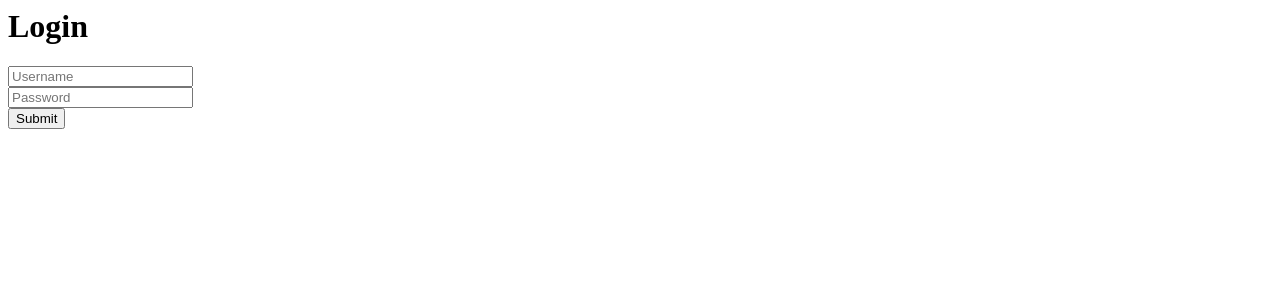
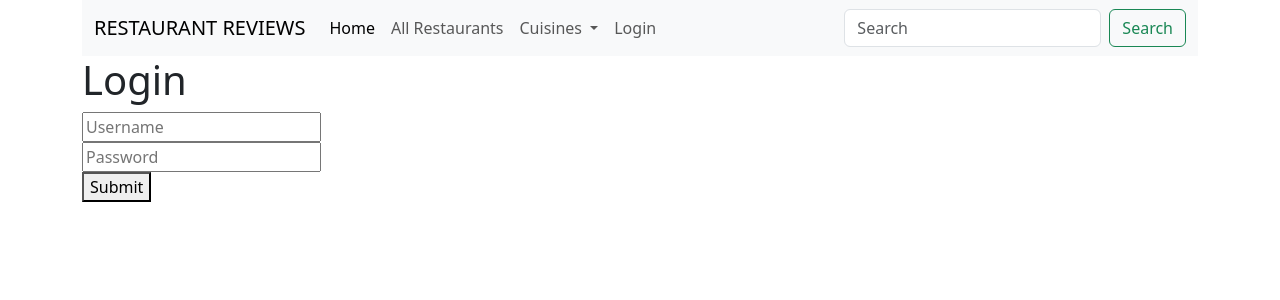
Before and after one commit to gprok-esc-courses/web_nyc_sp_25, a Flask app: page /login in a window 1280 px wide. Shown: the top 300 px of the page. Run offline with Flask 3, Linux system fonts and the light colour scheme; data that the repository does not hold is empty.

Commit message:
login in reviews

```diff
--- a/restaurants/app.py
+++ b/restaurants/app.py
@@ -1,7 +1,17 @@
-from flask import Flask, render_template, request, redirect
+from flask import Flask, render_template, request, redirect, session, jsonify
+from flask_session import Session
 import sqlite3
 
 app = Flask(__name__)
+
+app.config["SESSION_TYPE"] = "filesystem"
+
+Session(app)
+
+def get_all_cuisines():
+    db = get_db_connection()
+    result = db.execute("SELECT * FROM cuisines")
+    return result
 
 def get_db_connection():
     conn = sqlite3.connect('restaurants.db')
@@ -10,37 +20,84 @@
 @app.route('/')
 def home():
     db = get_db_connection()
-    result = db.execute("SELECT * FROM cuisines")
-    return render_template('home.html', cuisines=result)
+    cuisines = get_all_cuisines()
+    return render_template('home.html', cuisines=cuisines)
+
+@app.route('/api/restaurants')
+def api_restaurants_all():
+    db = get_db_connection()
+    result = db.execute("SELECT * FROM restaurants")
+    rows = result.fetchall()
+    return jsonify(rows)
 
 @app.route('/restaurants')
 def restaurants_all():
     db = get_db_connection()
+    cuisines = get_all_cuisines()
     result = db.execute("SELECT * FROM restaurants")
-    return render_template('restaurants.html', cuisine='All', restaurants=result)
+    return render_template('restaurants.html', cuisine='All', restaurants=result, cuisines=cuisines)
 
 @app.route('/cuisine/<int:cid>')
 def cuisine(cid):
     db = get_db_connection()
+    cuisines = get_all_cuisines()
     cdata = db.execute("SELECT * FROM cuisines WHERE id=?", (cid,)).fetchone()
     result = db.execute("SELECT * FROM restaurants WHERE cuisine_id=?", (cid,))
-    return render_template('restaurants.html', cuisine=cdata[1], restaurants=result)
+    return render_template('restaurants.html', cuisine=cdata[1], restaurants=result, cuisines=cuisines)
 
 @app.route('/restaurant/<int:rid>')
 def restaurant(rid):
-    return render_template('restaurant.html')
+    db = get_db_connection()
+    cuisines = get_all_cuisines()
+    restaurant = db.execute("SELECT * FROM restaurants WHERE id=?", (rid,)).fetchone()
+    cuisine = db.execute("SELECT * FROM cuisines WHERE id=?", (restaurant[5],)).fetchone()
+    reviews = db.execute("SELECT * FROM reviews WHERE restaurant_id=?", (rid,))
+    return render_template('restaurant.html', restaurant=restaurant, cuisine=cuisine, cuisines=cuisines, reviews=reviews)
 
 @app.route('/login', methods=['GET', 'POST'])
 def login():
+    cuisines = get_all_cuisines()
     if request.method == 'POST':
-        print(request.form.get('username'))
-        print(request.form.get('password'))
-        return redirect('/welcome')
-    return render_template('login.html')
+        username = request.form.get('username')
+        password = request.form.get('password')
+        db = get_db_connection()
+        result = db.execute("SELECT * FROM users WHERE username=? AND password=?", (username, password)).fetchone()
+        if result is None:
+            return render_template('login.html', message='Invalid credentials', cuisines=cuisines)
+        else:
+            session['username'] = result[1]
+            session['role'] = result[3]
+            session['uid'] = result[0]
+            return redirect('/welcome')
+    return render_template('login.html', message='')
+
+@app.route('/logout')
+def logout():
+    session["username"] = None
+    session["role"] = None
+    session["uid"] = None
+    return redirect('/login')
 
 @app.route('/welcome')
 def welcome():
-    return render_template('welcome.html')
+    cuisines = get_all_cuisines()
+    if not session.get("username"):
+        return render_template('login.html', message='You need to login', cuisines=cuisines)
+    else:
+        username = session.get("username")
+        return render_template('welcome.html', username=username, cuisines=cuisines)
+
+@app.route('/add/review', methods=['POST'])
+def add_review():
+    rate = request.form['rate']
+    comment = request.form['comment']
+    rid = request.form['rid']
+    uid = session.get("uid")
+    db = get_db_connection()
+    db.execute("INSERT INTO reviews (rate, comment, user_id, restaurant_id) VALUES (?, ?, ?, ?)",
+               (rate, comment, uid, rid))
+    db.commit()
+    return redirect('/restaurant/' + rid)
 
 if __name__ == '__main__':
-    app.run(debug=True)
+    app.run(debug=True, port=5000)
--- /dev/null
+++ b/restaurants/templates/base.html
@@ -0,0 +1,56 @@
+<!DOCTYPE html>
+<html lang="en">
+<head>
+    <meta charset="UTF-8">
+    <meta name="viewport" content="width=device-width, initial-scale=1.0">
+    <link href="https://cdn.jsdelivr.net/npm/bootstrap@5.3.6/dist/css/bootstrap.min.css" rel="stylesheet" integrity="sha384-4Q6Gf2aSP4eDXB8Miphtr37CMZZQ5oXLH2yaXMJ2w8e2ZtHTl7GptT4jmndRuHDT" crossorigin="anonymous">
+    <title>Restaurant Reviews {% block title %}{% endblock %}</title>
+</head>
+<body>
+    <div class="container">
+        <nav class="navbar navbar-expand-lg bg-body-tertiary">
+            <div class="container-fluid">
+              <a class="navbar-brand" href="#">RESTAURANT REVIEWS</a>
+              <button class="navbar-toggler" type="button" data-bs-toggle="collapse" data-bs-target="#navbarSupportedContent" aria-controls="navbarSupportedContent" aria-expanded="false" aria-label="Toggle navigation">
+                <span class="navbar-toggler-icon"></span>
+              </button>
+              <div class="collapse navbar-collapse" id="navbarSupportedContent">
+                <ul class="navbar-nav me-auto mb-2 mb-lg-0">
+                  <li class="nav-item">
+                    <a class="nav-link active" aria-current="page" href="#">Home</a>
+                  </li>
+                  <li class="nav-item">
+                    <a class="nav-link" href="/restaurants">All Restaurants</a>
+                  </li>
+                  <li class="nav-item dropdown">
+                    <a class="nav-link dropdown-toggle" href="#" role="button" data-bs-toggle="dropdown" aria-expanded="false">
+                      Cuisines
+                    </a>
+                    <ul class="dropdown-menu">
+                      {% for row in cuisines %}
+                            <li><a class="dropdown-item" href="/cuisine/{{ row[0] }}">{{ row[1] }}</a></li>
+                      {% endfor %}
+                    </ul>
+                  </li>
+                  <li class="nav-item">
+                    {% if not session.get("username") %}
+                        <a class="nav-link" href="/login">Login</a>
+                    {% else %}
+                        <a class="nav-link" href="/logout">Logout</a>
+                    {% endif %}
+                  </li>
+                </ul>
+                <form class="d-flex" role="search">
+                  <input class="form-control me-2" type="search" placeholder="Search" aria-label="Search"/>
+                  <button class="btn btn-outline-success" type="submit">Search</button>
+                </form>
+              </div>
+            </div>
+        </nav>
+
+        {% block content %}{% endblock %}
+    </div>
+
+    <script src="https://cdn.jsdelivr.net/npm/bootstrap@5.3.6/dist/js/bootstrap.bundle.min.js" integrity="sha384-j1CDi7MgGQ12Z7Qab0qlWQ/Qqz24Gc6BM0thvEMVjHnfYGF0rmFCozFSxQBxwHKO" crossorigin="anonymous"></script>
+</body>
+</html>
--- a/restaurants/templates/login.html
+++ b/restaurants/templates/login.html
@@ -1,8 +1,12 @@
+{% extends 'base.html' %}
+{% block content %}
 <h1>Login</h1>
 <div>
     <form action="/login" method="post">
+        <div style="color: red;">{{ message }}</div>
         <input type="text" name="username" placeholder="Username" /> <br>
         <input type="password" name="password" placeholder="Password" /> <br>
         <button type="submit">Submit</button>
     </form>
 </div>
+{% endblock %}
--- a/restaurants/templates/restaurants.html
+++ b/restaurants/templates/restaurants.html
@@ -1,7 +1,10 @@
+{% extends 'base.html' %}
+{% block content %}
 <h1>RESTAURANTS</h1>
 
 <h2>{{ cuisine }}</h2>
 
 {% for row in restaurants %}
-    <div>{{ row[1] }}</div>
+    <div><a href='/restaurant/{{ row[0] }}'>{{ row[1] }}</a></div>
 {% endfor %}
+{% endblock %}
```
Also changed, not shown: restaurants/templates/home.html (+5 -10 lines), restaurants/templates/restaurant.html (+37 -3 lines), restaurants/templates/welcome.html (+6 -1 lines), 2 other files.
